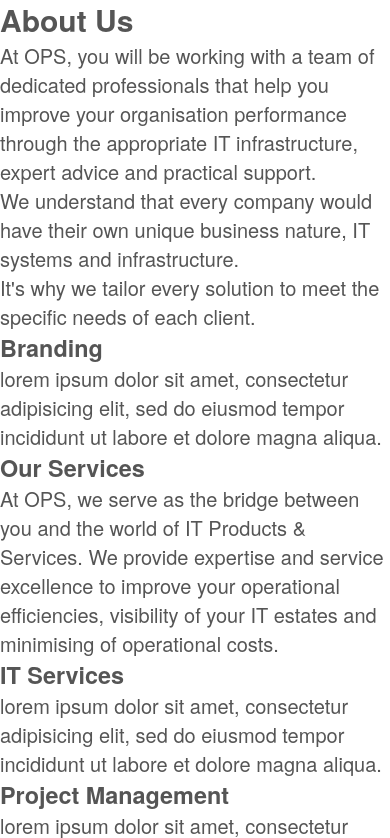
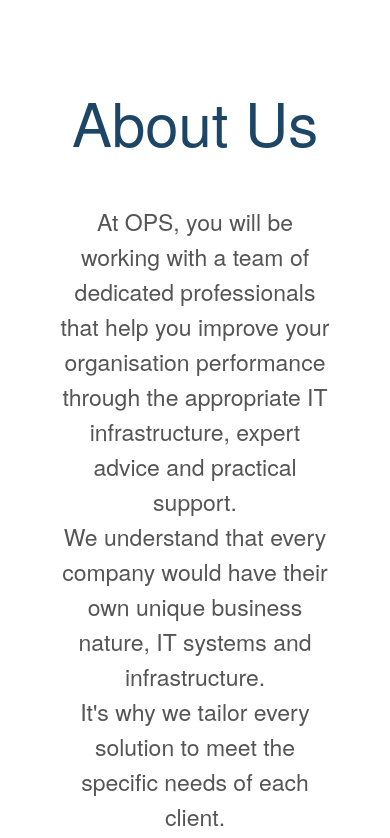
Before and after one commit to andrehadianto/OPS-Website, a plain HTML site: page index.html in a window 390 px wide. Shown: the part 846-1684 px from the top of the page. Drawn offline with Linux system fonts and the light colour scheme.

Commit message:
Added background images for each services Margin fixed but not responsive still building the feature section 2

```diff
--- a/css/style.css
+++ b/css/style.css
@@ -23,6 +23,19 @@ html {
 .row {
     max-width: 1140px;
     margin: 0 auto;
+}
+
+section {
+    padding: 80px 0;
+}
+
+/* HEADINGS */
+h2 {
+    font-size: 260%;
+    font-weight: 300;
+    text-align: center;
+    color: RGB(28,69,102);
+    margin-bottom: 40px;
 }
 
 /* BUTTONS */
@@ -125,6 +138,49 @@ nav {
 }
 
 /* ------------------------------------------------- */
+/* About Section */
+/* ------------------------------------------------- */
+.section-about .row {
+    text-align: center;
+}
+
+.section-about #about {
+    font-size: 115%;
+    margin-left: 14%;
+    margin-right: 14%;
+    margin-bottom: 80px;
+}
+
+.section-about .long-copy {
+    line-height: 1.75rem;
+}
+/* Grid About */
+.section-about #grid {
+    max-width: none;
+    margin-right: 0;
+    margin-left: 0;
+}
+
+.section-about .row #Branding {
+    background-image: url("../img/2.Our Services/Branding BG.png");
+    width: 33.26%;
+    margin: 0;
+}
+
+.section-about .row #OurServices {
+    background-image: url("../img/2.Our Services/OurService BG.png");
+    width: 33.26%;
+    margin: 0;
+}
+
+.section-about .row #itServices {
+    background-image: url("../img/2.Our Services/itServices BG.png");
+    width: 33.26%;
+    margin: 0;
+}
+
+
+/* ------------------------------------------------- */
 /* RESPONSIVE STYLES */
 /* ------------------------------------------------- */
 /* https://medialoot.com/blog/how-to-create-a-responsive-navigation-menu-using-only-css/ */
--- a/index.html
+++ b/index.html
@@ -30,40 +30,41 @@
         </header>
 
         <section class="section-about">
-            <div class="row">
+            <div class="row" id="about">
                 <h2>About Us</h2>
                 <p class="long-copy">
                     At OPS, you will be working with a team of dedicated professionals that help you improve your organisation performance through the appropriate IT infrastructure, expert advice and practical support.<br>We understand that every company would have their own unique business nature, IT systems and infrastructure.<br>It's why we tailor every solution to meet the specific needs of each client.
                 </p>
             </div>
 
-            <div class="row">
-                <div class="col span-1-of-3">
+            <div class="row" id="grid">
+                <div class="col span-1-of-3" id="Branding">
+                    <img src="img/2.Our Services/icon_branding.png" alt="icon"/>
                     <h3>Branding</h3>
                     <p>lorem ipsum dolor sit amet, consectetur adipisicing elit, sed do eiusmod tempor incididunt ut labore et dolore magna aliqua.</p>
                 </div>
-                <div class="col span-1-of-3">
+                <div class="col span-1-of-3" id="OurServices">
                     <h3>Our Services</h3>
                     <p>At OPS, we serve as the bridge between you and the world of IT Products & Services. We provide expertise and service excellence to improve your operational
                     efficiencies, visibility of your IT estates and minimising of operational costs.</p>
                 </div>
-                <div class="col span-1-of-3">
+                <div class="col span-1-of-3" id="itServices">
                     <h3>IT Services</h3>
                     <p>lorem ipsum dolor sit amet, consectetur adipisicing elit, sed do eiusmod tempor incididunt ut labore et dolore magna aliqua.</p>
                 </div>
             </div>
 
-            <div class="row">
-                <div class="col span-1-of-3">
+            <div class="row" id="grid">
+                <div class="col span-1-of-3" id="ProjectMngmnt">
                     <h3>Project Management</h3>
                     <p>lorem ipsum dolor sit amet, consectetur adipisicing elit, sed do eiusmod tempor incididunt ut labore et dolore magna aliqua.</p>
                 </div>
-                <div class="col span-1-of-3">
+                <div class="col span-1-of-3" id="infrastructure">
                     <h3>Infrastructure</h3>
                     <p>At OPS, we serve as the bridge between you and the world of IT Products & Services. We provide expertise and service excellence to improve your operational
                     efficiencies, visibility of your IT estates and minimising of operational costs.</p>
                 </div>
-                <div class="col span-1-of-3">
+                <div class="col span-1-of-3" id="appDev">
                     <h3>Software/App Development</h3>
                     <p>lorem ipsum dolor sit amet, consectetur adipisicing elit, sed do eiusmod tempor incididunt ut labore et dolore magna aliqua.</p>
                 </div>
```
Also changed, not shown: img/2.Our Services/Branding BG.png (added), img/2.Our Services/OurService BG.png (added), img/2.Our Services/appdevt BG.png (added), img/2.Our Services/infrastructure BG.png (added), img/2.Our Services/itServices BG.png (added), img/2.Our Services/projMgmnt BG.png (added).
